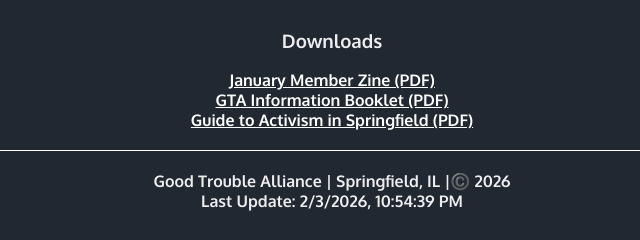
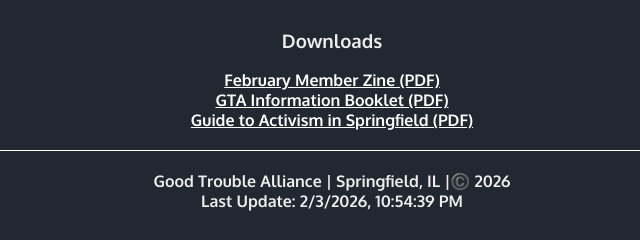
Before and after one commit to Valorieb/good-trouble-alliance, a plain HTML site: page index.html in a window 1280 px wide. Shown: the part 3460-3700 px from the top of the page, 308-948 px from the left. Drawn offline with Linux system fonts and the light colour scheme; a web font is replaced by a local one.

Commit message:
updated zine to issue 8

```diff
--- a/index.html
+++ b/index.html
@@ -123,8 +123,8 @@
         <section id="resources">
           <h2>Resources</h2>
           <h3>Downloads</h3>
-          <a href="docs/good-trouble-issue7.pdf" download
-            >January Member Zine (PDF)</a
+          <a href="docs/good-trouble-issue8.pdf" download
+            >February Member Zine (PDF)</a
           ><br />
           <!-- <a href="images/oct-2025.png" download
             >Printable Flyer (PNG)</a
```
Also changed, not shown: 2 other files.
